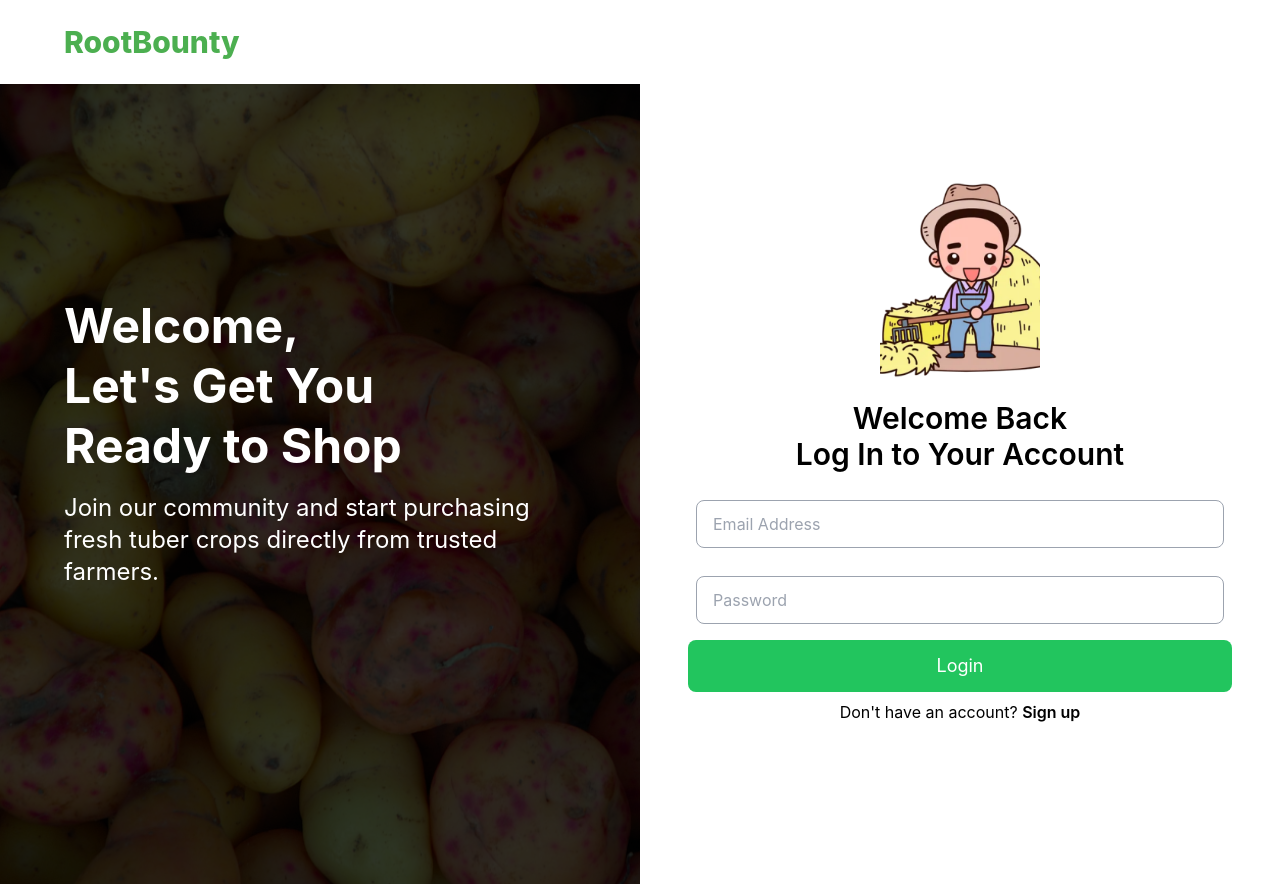
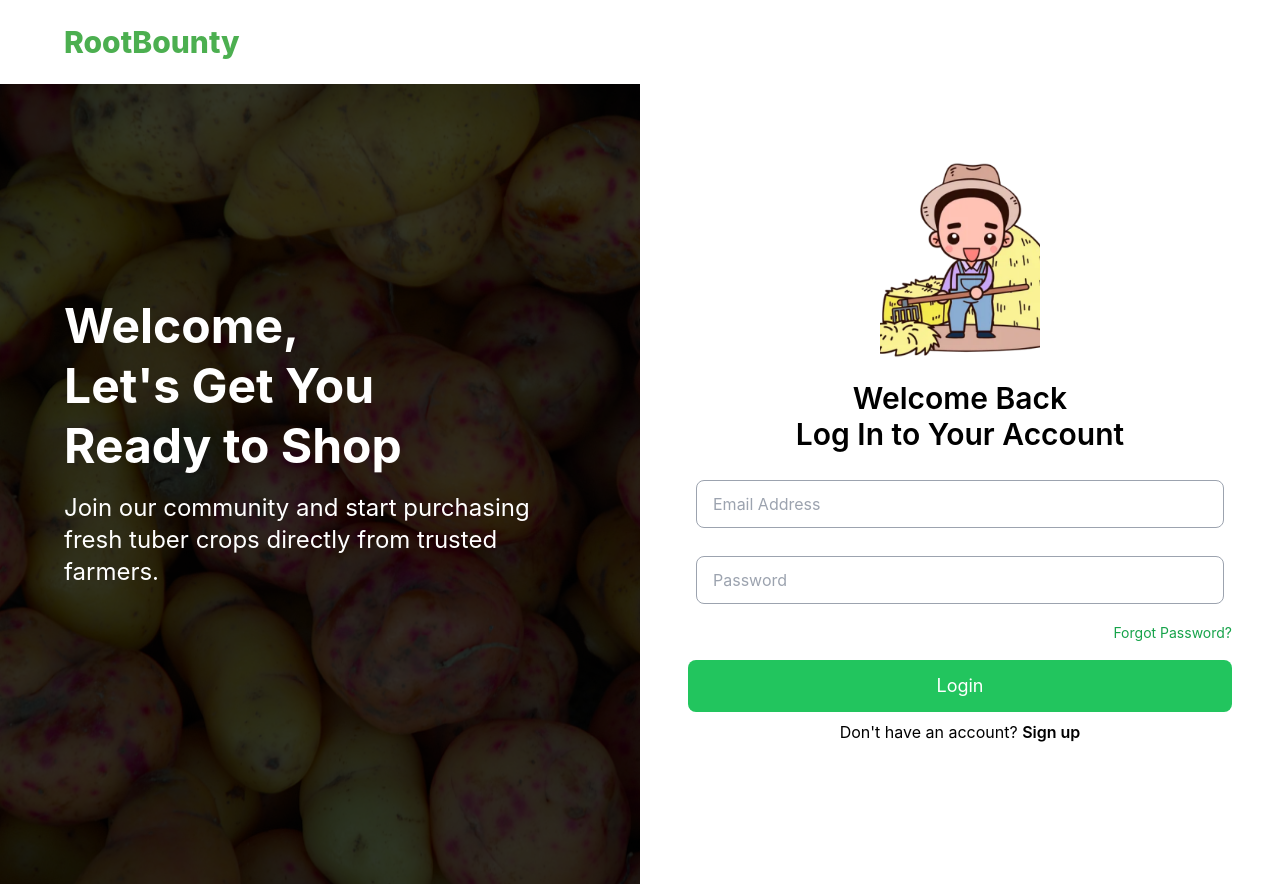
Before and after one commit to paulthadev/rootbounty, a React (Vite) app: page /login in a window 1280 px wide. Built offline with nearby package versions, Linux system fonts and the light colour scheme; no server answers.

Commit message:
Add "Forgot Password?" link to LoginPage for password recovery navigation

```diff
--- a/src/pages/auth/LoginPage.jsx
+++ b/src/pages/auth/LoginPage.jsx
@@ -132,6 +132,15 @@ function RegisterSection() {
           onChange={handleChange}
         />
 
+        <div className="md:col-span-2 text-right mb-2">
+          <Link
+            to="/forgot-password"
+            className="text-green-600 hover:text-green-800 text-sm"
+          >
+            Forgot Password?
+          </Link>
+        </div>
+
         <button
           type="submit"
           className="md:col-span-2 bg-green-500 hover:bg-green-800 text-white py-3 rounded-lg text-lg"
```
